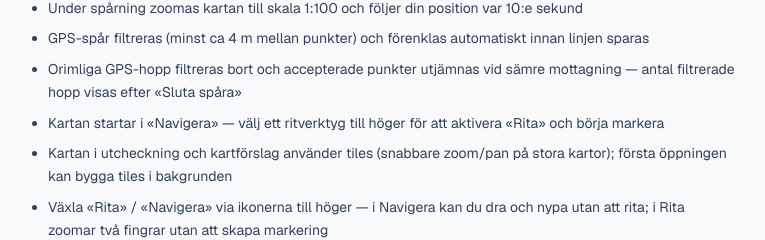
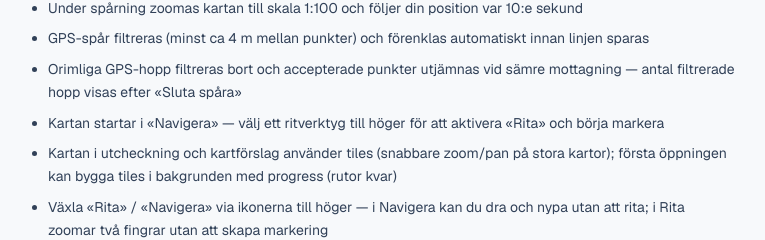
Before and after one commit to buden212-commits/Kartbanken, a Next.js app in the folder web/: page /hjalp/guide in a window 1280 px wide. Shown: the part 9936-10176 px from the top of the page, without its empty margins (392-1157 px from the left). Built offline with nearby package versions, Linux system fonts and the light colour scheme; no server answers.

Commit message:
docs: hjälptext om tile-progress vid första öppning
Co-authored-by: buden212-commits <buden212-commits@users.noreply.github.com>

```diff
--- a/web/src/components/help-page-content.tsx
+++ b/web/src/components/help-page-content.tsx
@@ -521,7 +521,7 @@ export async function HelpPageContent() {
               "GPS-spår filtreras (minst ca 4 m mellan punkter) och förenklas automatiskt innan linjen sparas",
               "Orimliga GPS-hopp filtreras bort och accepterade punkter utjämnas vid sämre mottagning — antal filtrerade hopp visas efter «Sluta spåra»",
               "Kartan startar i «Navigera» — välj ett ritverktyg till höger för att aktivera «Rita» och börja markera",
-              "Kartan i utcheckning och kartförslag använder tiles (snabbare zoom/pan på stora kartor); första öppningen kan bygga tiles i bakgrunden",
+              "Kartan i utcheckning och kartförslag använder tiles (snabbare zoom/pan på stora kartor); första öppningen kan bygga tiles i bakgrunden med progress (rutor kvar)",
               "Växla «Rita» / «Navigera» via ikonerna till höger — i Navigera kan du dra och nypa utan att rita; i Rita zoomar två fingrar utan att skapa markering",
               "Klicka «Lägg till ändring» på kartan när markeringen är klar — längst ned på mobil, uppe till höger på större skärm; punkt, radera och rektangel aktiveras direkt efter klick/drag",
               "Varje markering numreras (1, 2, 3 …) på kartan — inte kategorinamn",
```
